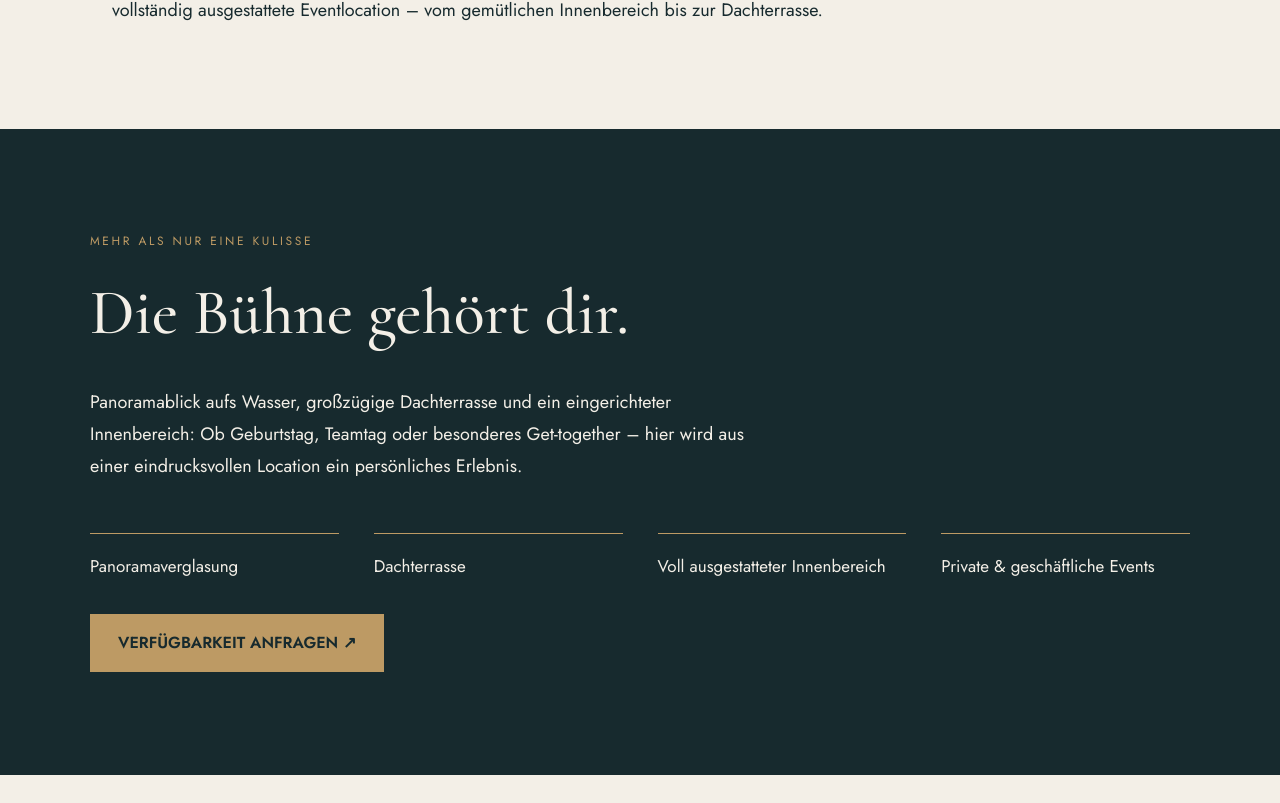
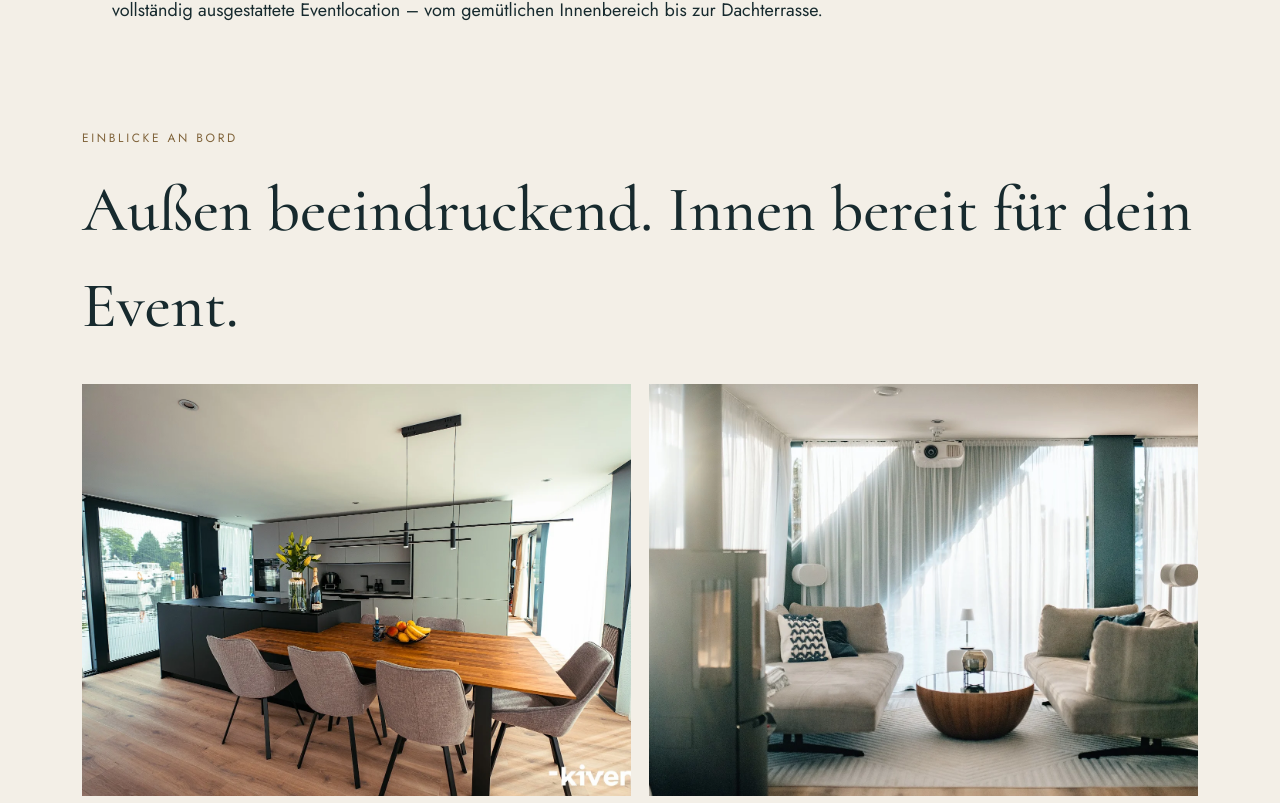
Before and after one commit to KirschJohannes/shared-horizon-website, a Next.js app: page /hausboot-the-voice in a window 1280 px wide. Shown: the part 1117-1920 px from the top of the page. Built offline with nearby package versions, Linux system fonts and the light colour scheme.

Commit message:
design: show furnished Shared Horizon interiors on TV landing page

```diff
--- a/app/hausboot-the-voice/page.tsx
+++ b/app/hausboot-the-voice/page.tsx
@@ -54,6 +54,14 @@ export default function VoiceHausbootPage() {
         <h2 style={{ fontFamily: "'Cormorant',serif", fontWeight: 500, fontSize: 'clamp(36px,5vw,66px)', lineHeight: 1.1, margin: '18px 0 25px' }}>Die SolarYacht HouseBoatYacht 90 – als Eventlocation.</h2>
         <p style={{ maxWidth: 790, lineHeight: 1.9, fontSize: 18 }}>Du hast bei <em>The Voice of Germany</em> eine außergewöhnliche Hausboot-Location entdeckt und suchst ein ähnliches Erlebnis? Shared Horizon bietet dir die <strong>SolarYacht HouseBoatYacht 90 (HBY 90)</strong> als vollständig ausgestattete Eventlocation – vom gemütlichen Innenbereich bis zur Dachterrasse.</p>
       </section>
+      <section style={{ maxWidth: 1160, margin: '0 auto', padding: '0 22px clamp(65px,8vw,110px)' }}>
+        <p style={{ textTransform: 'uppercase', letterSpacing: '.22em', color: '#80643B', fontSize: 12 }}>Einblicke an Bord</p>
+        <h2 style={{ fontFamily: "'Cormorant',serif", fontWeight: 500, fontSize: 'clamp(36px,5vw,64px)', margin: '15px 0 30px' }}>Außen beeindruckend. Innen bereit für dein Event.</h2>
+        <div style={{ display: 'grid', gridTemplateColumns: 'repeat(auto-fit,minmax(260px,1fr))', gap: 18 }}>
+          <figure style={{ margin: 0 }}><div style={{ position: 'relative', aspectRatio: '4 / 3', overflow: 'hidden' }}><Image src="/images/das_boot/essbereich.webp" alt="Voll eingerichteter Essbereich mit Panoramablick auf das Wasser an Bord von Shared Horizon" fill sizes="(max-width: 680px) 100vw, 50vw" style={{ objectFit: 'cover' }} /></div><figcaption style={{ paddingTop: 12, fontSize: 14 }}>Essbereich mit Panoramablick</figcaption></figure>
+          <figure style={{ margin: 0 }}><div style={{ position: 'relative', aspectRatio: '4 / 3', overflow: 'hidden' }}><Image src="/images/das_boot/lounge.webp" alt="Gemütlicher Lounge-Bereich der Shared Horizon HBY 90 in Berlin" fill sizes="(max-width: 680px) 100vw, 50vw" style={{ objectFit: 'cover' }} /></div><figcaption style={{ paddingTop: 12, fontSize: 14 }}>Lounge zum Ankommen und Feiern</figcaption></figure>
+        </div>
+      </section>
       <section style={{ background: '#172A2E', color: '#F3EFE7', padding: 'clamp(65px,8vw,110px) 22px' }}>
         <div style={{ maxWidth: 1100, margin: '0 auto' }}>
           <p style={{ color: '#BD9A64', textTransform: 'uppercase', letterSpacing: '.22em', fontSize: 12 }}>Mehr als nur eine Kulisse</p>
```
